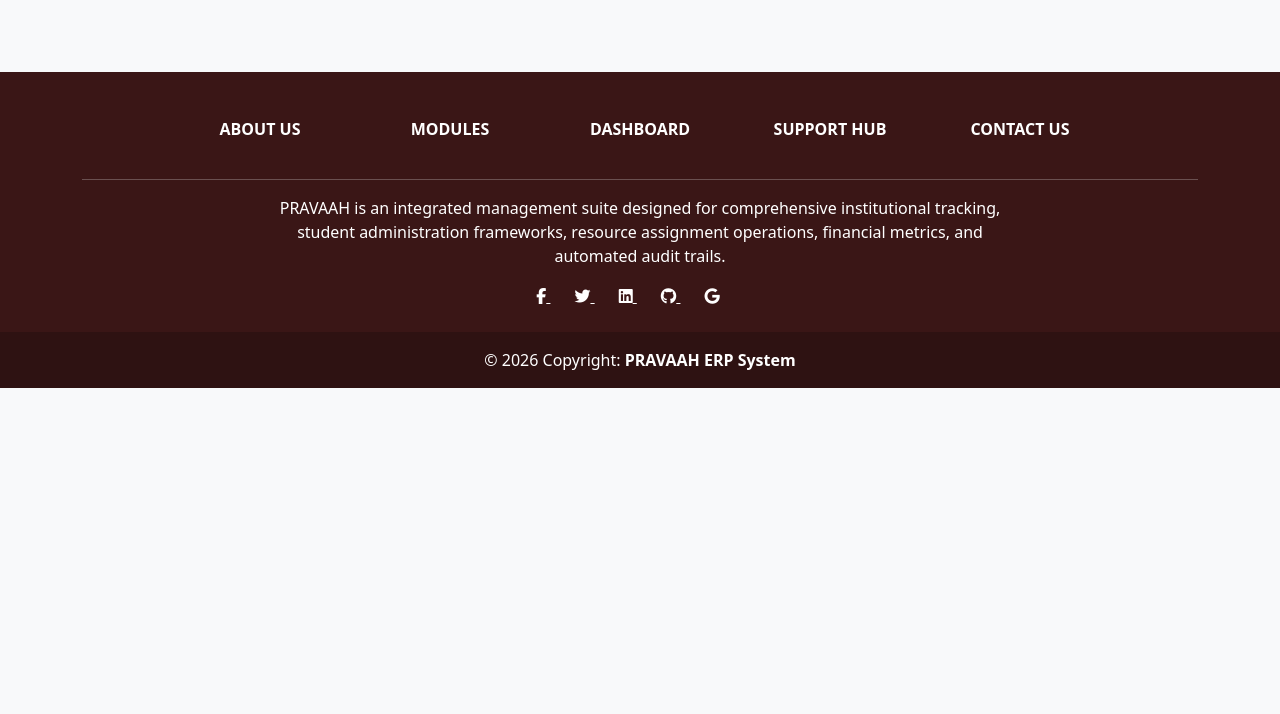
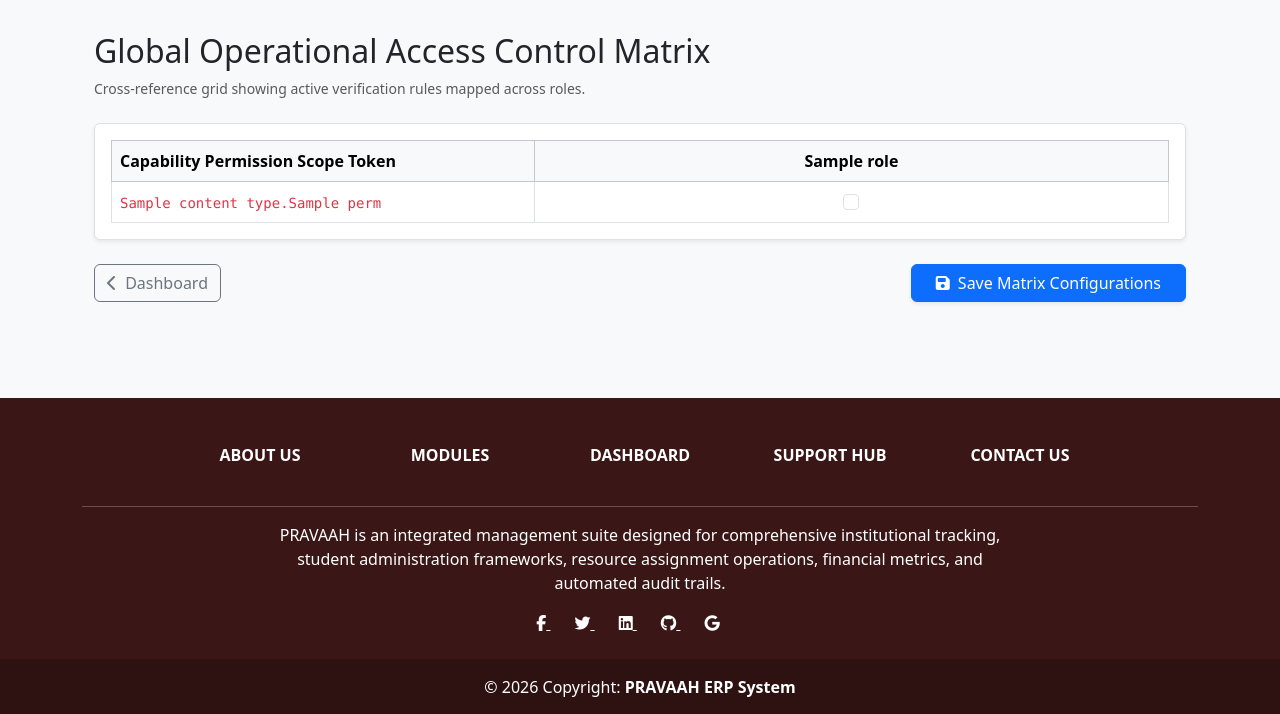
Before and after one commit to harshada2576/pravaah, a Django app: template usermgmt/templates/rbac/permission_matrix.html in a window 1280 px wide. Shown: the part 72-786 px from the top of the page. Run offline with Django 5.2, Linux system fonts and the light colour scheme; the template is opened without the code that fills it: most values are stand-ins (such as "Sample title", 1, 10 or a date in 2020).

Commit message:
Create permission matrix template for access control
Added a detailed permission matrix template for access control.

```diff
--- a/usermgmt/templates/rbac/permission_matrix.html
+++ b/usermgmt/templates/rbac/permission_matrix.html
@@ -1,3 +1,56 @@
-{% extends 'base.html' %} {% block content %}
-<!-- Permission matrix template -->
+{% extends 'base.html' %}
+
+{% block title %} PRAVAAH - Access Control Matrix {% endblock %}
+
+{% block content %}
+<div class="container my-2">
+    <div class="mb-4">
+        <h2>Global Operational Access Control Matrix</h2>
+        <p class="text-muted small">Cross-reference grid showing active verification rules mapped across roles.</p>
+    </div>
+
+    <form method="POST" action="{% url 'usermgmt:permission_matrix' %}">
+        {% csrf_token %}
+
+        <div class="table-responsive bg-white border rounded p-3 shadow-sm mb-4">
+            <table class="table table-bordered align-middle text-center mb-0">
+                <thead class="table-light">
+                    <tr>
+                        <th class="text-start align-middle" style="width: 40%">Capability Permission Scope Token</th>
+                        {% for role in roles %}
+                        <th class="align-middle">{{ role.name }}</th>
+                        {% endfor %}
+                    </tr>
+                </thead>
+                <tbody>
+                    {% for perm in permissions %}
+                    <tr>
+                        <td class="text-start">
+                            <code class="text-danger">{{ perm.content_type.app_label }}.{{ perm.codename }}</code>
+                        </td>
+                        {% for role in roles %}
+                        <td>
+                            <input class="form-check-input shadow-none"
+                                   type="checkbox"
+                                   name="matrix_relations"
+                                   value="{{ role.id }}_{{ perm.id }}"
+                                   {% if perm in role.permissions.all %}checked{% endif %}>
+                        </td>
+                        {% endfor %}
+                    </tr>
+                    {% endfor %}
+                </tbody>
+            </table>
+        </div>
+
+        <div class="d-flex justify-content-between align-items-center mb-5">
+            <a href="{% url 'usermgmt:admin_dashboard' %}" class="btn btn-outline-secondary">
+                <i class="fa-solid fa-chevron-left me-1"></i> Dashboard
+            </a>
+            <button type="submit" class="btn btn-primary px-4 shadow-sm">
+                <i class="fa-solid fa-floppy-disk me-2"></i>Save Matrix Configurations
+            </button>
+        </div>
+    </form>
+</div>
 {% endblock %}
```
